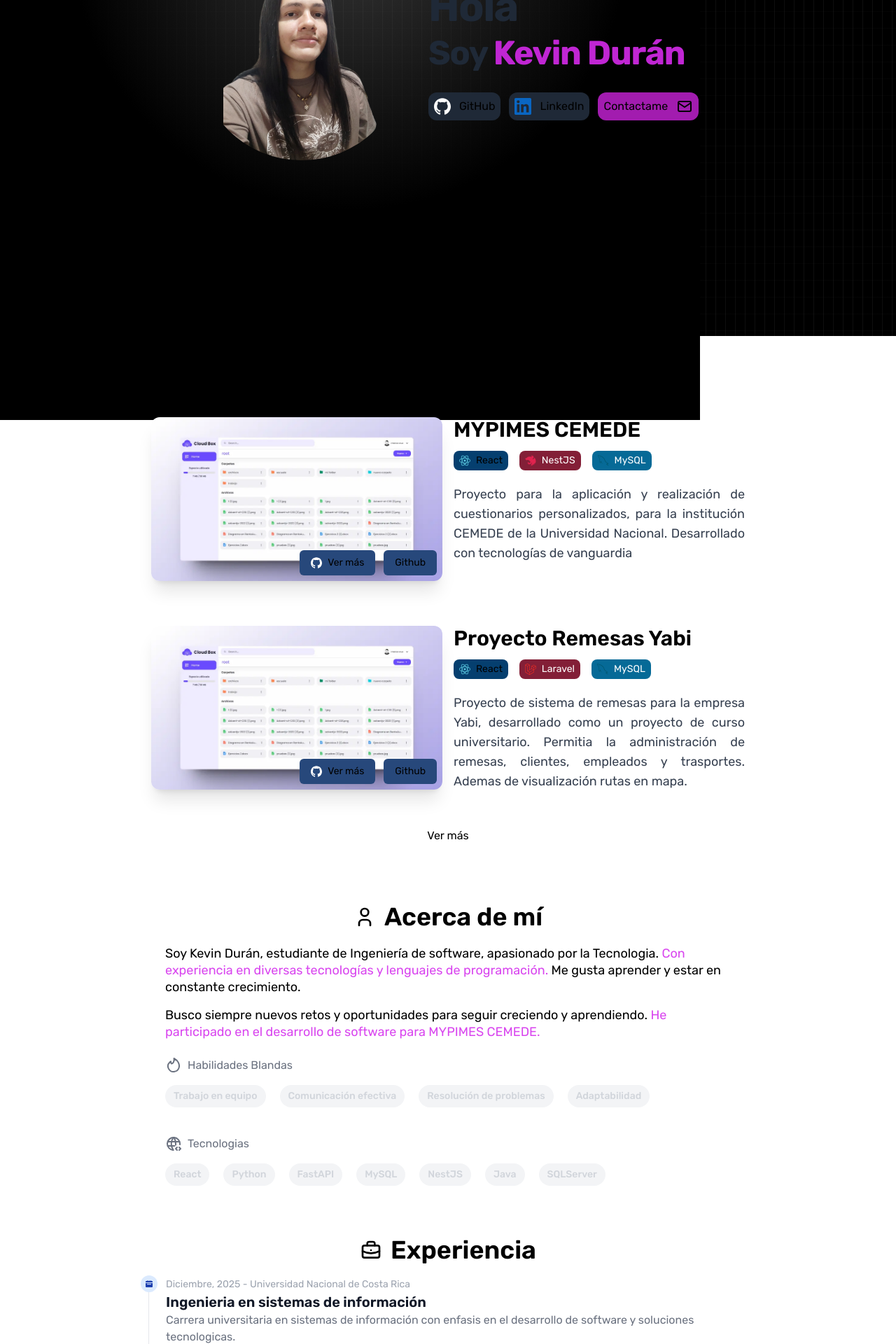
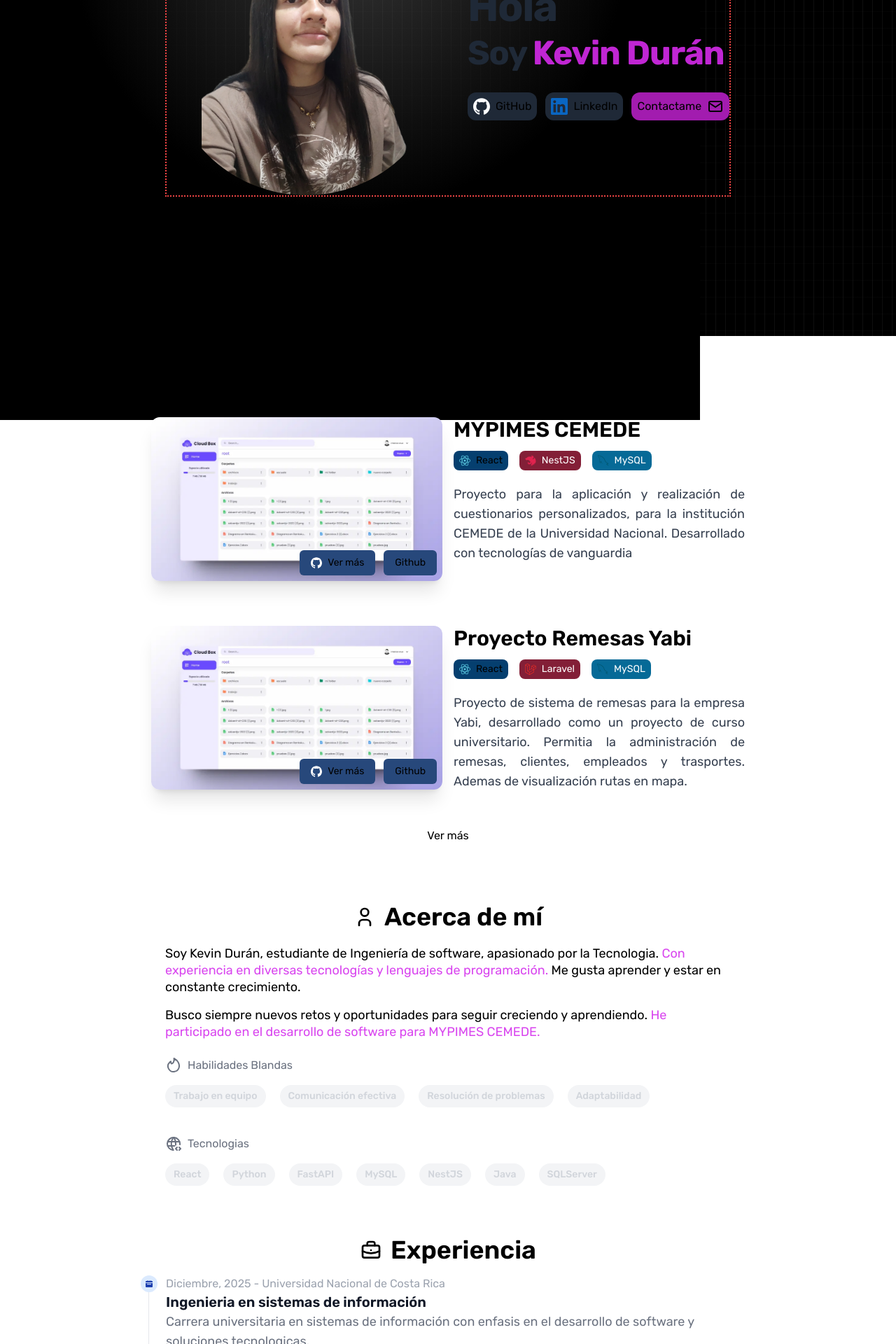
Before and after one commit to Kevinduran09/portafolio-kevinDuran, a Next.js app: page / in a window 1280 px wide. Shown: the part 320-2240 px from the top of the page at 70% size. Built offline with nearby package versions, Linux system fonts and the light colour scheme.

Commit message:
second-commit

```diff
--- a/src/app/components/SocialMediaItem.jsx
+++ b/src/app/components/SocialMediaItem.jsx
@@ -3,7 +3,7 @@ import React from 'react'
 export default function  SocialMediaItem({ href=null,className,children }) {
   return (
     <a
-      className={`${className}  socialItem flex items-center gap-3 rounded-xl bg-gray-800 px-2 py-2 hover:scale-110 transition-all  `}
+      className={`${className}  socialItem flex items-center gap-2 rounded-xl bg-gray-800 px-2 py-2 hover:scale-110 transition-all  `}
       href={href}
       target="_blank"
     >
--- a/src/app/sections/Experience.jsx
+++ b/src/app/sections/Experience.jsx
@@ -31,9 +31,9 @@ const EducationItem = (props) => {
                     <path d="M20 4a2 2 0 0 0-2-2h-2V1a1 1 0 0 0-2 0v1h-3V1a1 1 0 0 0-2 0v1H6V1a1 1 0 0 0-2 0v1H2a2 2 0 0 0-2 2v2h20V4ZM0 18a2 2 0 0 0 2 2h16a2 2 0 0 0 2-2V8H0v10Zm5-8h10a1 1 0 0 1 0 2H5a1 1 0 0 1 0-2Z" />
                 </svg>
             </span>
-            <time className="mb-1 text-sm font-normal leading-none text-gray-400 dark:text-gray-500">{props.date} - {props.institution}</time>
+            <time className="mb-1 text-base font-normal leading-none text-gray-400 dark:text-gray-400">{props.date} - {props.institution}</time>
             <h3 className="text-xl font-semibold text-gray-900 dark:text-white">{props.courseName}</h3>
-            <p className="mb-4 text-base font-normal text-gray-500 dark:text-gray-400">{props.description}</p>
+            <p className="mb-4 text-lg font-normal text-gray-500 dark:text-gray-300">{props.description}</p>
             {props.link && (
                 <a href={props.link} target='_blank' className="inline-flex items-center px-4 py-2 text-sm font-medium text-gray-900 bg-white border border-gray-200 rounded-lg hover:bg-gray-100 hover:text-blue-700 focus:z-10  focus:outline-none  focus:text-blue-700 dark:bg-gray-800 dark:text-gray-400 dark:border-gray-600 dark:hover:text-white dark:hover:bg-gray-700">Conocer más<svg className="w-3 h-3 ms-2 rtl:rotate-180" aria-hidden="true" xmlns="http://www.w3.org/2000/svg" fill="none" viewBox="0 0 14 10">
                     <path stroke="currentColor" strokeLinecap="round" strokeLinejoin="round" strokeWidth="2" d="M1 5h12m0 0L9 1m4 4L9 9" />
--- a/src/app/sections/Hero.jsx
+++ b/src/app/sections/Hero.jsx
@@ -8,9 +8,9 @@ import SocialMediaItem from '../components/SocialMediaItem'
 
 export const Hero = () => {
   return (
-    <div className='flex flex-col justify-normal md:flex-row items-center md:justify-center  '>
+    <div className='flex flex-col justify-normal md:flex-row items-center  md:justify-center border-dotted border-red-500 border-2'>
       <div
-        className="relative w-[298px] h-[298px] xl:w-[298px] xl:h-[298px] md:mr-8 mb-8 md:mb-0 "
+        className="relative w-[298px] h-[298px] xl:w-[398px] xl:h-[398px] md:mr-8 mb-8 md:mb-0 "
       >
         <Image
           priority
@@ -21,7 +21,7 @@ export const Hero = () => {
         />
       </div>
 
-      <div className="text-center md:text-left">
+      <div className="text-center md:text-left" >
         <h1 className="font-bold text-5xl sm:text-6xl mb-3 tracking-tight text-gray-800 dark:text-white block">
           Hola
         </h1>
@@ -35,11 +35,11 @@ export const Hero = () => {
           {/* Icons social medias */}
           <div className='flex flex-row gap-3 items-center'>
             <SocialMediaItem href={'https://github.com/Kevinduran09'}  >
-              <Github className='size-6' />
+              <Github className='size-3 xl:size-6' />
               <span>GitHub</span>
             </SocialMediaItem>
             <SocialMediaItem href={'https://www.linkedin.com/in/kevin-durán-martínez-1b6868151/'} >
-              <LinkedIn className='size-6' />
+              <LinkedIn className='size-3 xl:size-6' />
               <span>LinkedIn</span>
             </SocialMediaItem>
             {/* <SocialMediaItem href={'https://www.threads.net/@ardm_kv?hl=es-la'}  >
```
